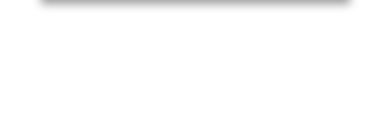
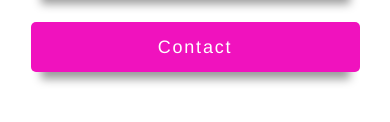
Before and after one commit to robhitt/bodega-cats, a plain HTML site: page index.html in a window 390 px wide. Shown: the part 217-339 px from the top of the page. Drawn offline with Linux system fonts and the light colour scheme.

Commit message:
make contact respnsive

```diff
--- a/css/master.css
+++ b/css/master.css
@@ -64,12 +64,17 @@ img {
   transition: all 300ms;
 }
 
+#contact-small {
+  display: none;
+}
+
 @media only screen and (max-width: 769px) {
   .container {
     top: 0;
   }
 
-  a[class^="btn"] {
+  a[class^="btn"],
+  #contact-small {
     display: inline-block;
     margin: 25px 0 0 0;
     text-decoration: none;
@@ -86,6 +91,11 @@ img {
     width: 275px
   }
 
+  #contact {
+    display: none;
+  }
+
+
   p.up {
     position: relative;
     bottom: 30px;
--- a/index.html
+++ b/index.html
@@ -20,11 +20,15 @@
           <a class="btn no-walls" href="http://www.instagram.com/bodegacatsofinstagram" target="_new">Bodega Cats on Instagram</a>
           <a class="btn" href="https://twitter.com/bodegacats_" target="_new">Bodega Cats on Twitter</a>
           <a class="btn" href="https://www.facebook.com/thebodegacats/" target="_new">Bodega Cats on Facebook</a>
+          <a class="btn" id="contact-small" href="mailto:bodegacats1@gmail.com" target="_new">Contact</a>
         </p>
     </div>
   </div>
 
-  <div id="contact"><a href="mailto:bodegacats1@gmail.com">Contact</a></div>
+  <div id="contact">
+    <a href="mailto:bodegacats1@gmail.com">Contact</a>
+  </div>
+
 </body>
 
 </html>
```
